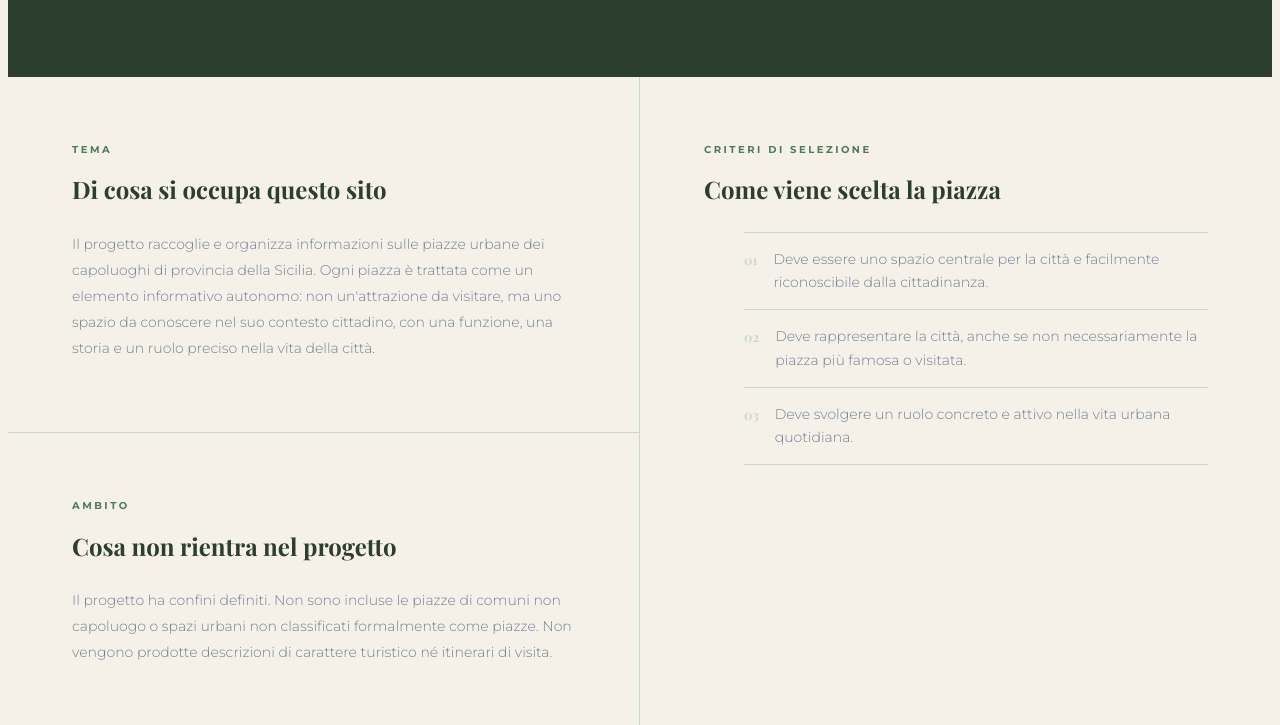
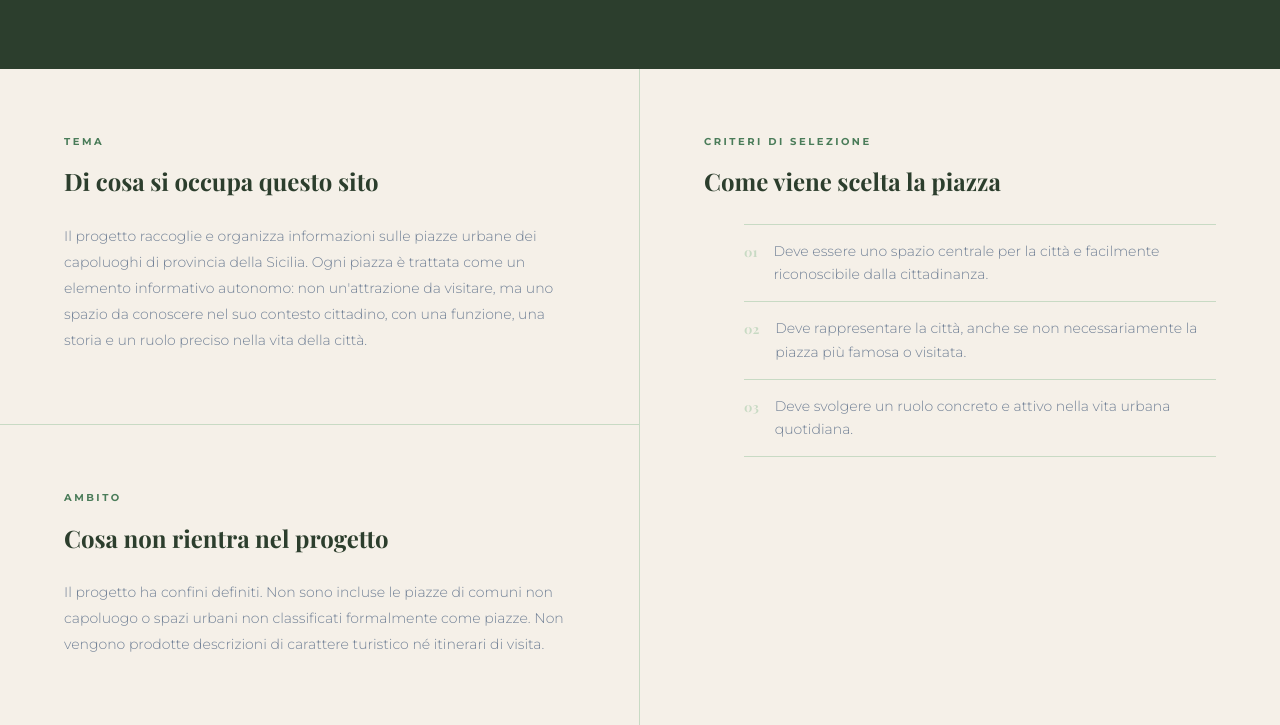
Before and after one commit to michelemaiorana/SITO-PIAZZE, a plain HTML site: page progetto.html in a window 1280 px wide. Shown: the part 430-1155 px from the top of the page. Drawn offline with nearby package versions, Linux system fonts and the light colour scheme; a web font is replaced by a local one.

Commit message:
Correzione margin

```diff
--- a/css/piazze-singole.css
+++ b/css/piazze-singole.css
@@ -11,6 +11,7 @@ body {
     background-color: var(--bianco);
     font-family: "Montserrat", sans-serif;
     color: var(--verde-scuro);
+    margin: 0 !important;
 }
 
 header {
--- a/css/progetto.css
+++ b/css/progetto.css
@@ -16,6 +16,7 @@ body {
     background-color: var(--bianco);
     font-family: "Montserrat", sans-serif;
     color: var(--verde-scuro);
+    margin: 0 !important;
 }
 
 /* ── HEADER ── */
--- a/css/style.css
+++ b/css/style.css
@@ -30,6 +30,7 @@ body {
     background-color: var(--bianco);
     font-family: "Montserrat", sans-serif;
     color: var(--verde-scuro);
+    margin: 0 !important;
 }
 
 header {
```
